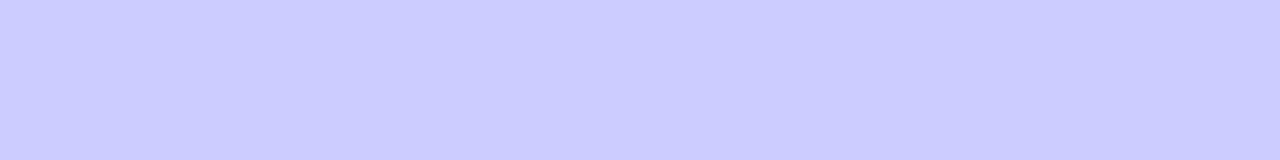
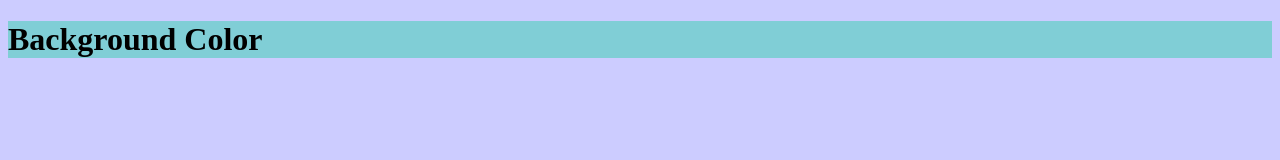
Before and after one commit to abhik444/personal-wesite, a plain HTML site: page index.html in a window 1280 px wide. Drawn offline with Linux system fonts and the light colour scheme.

Commit message:
Update index.html

```diff
--- a/index.html
+++ b/index.html
@@ -1,6 +1,16 @@
 <!DOCTYPE html>
 <html>
-<body style="background-color:#ccccff;">
+<style>
+body
+{
+  background-color:#ccccff;}
+h1 {
+  background-color: #80ced6;
+}
+</style>
+</head>
+<body>
 
-
+<h1>Background Color</h1>
+</body>
  </html>
```
